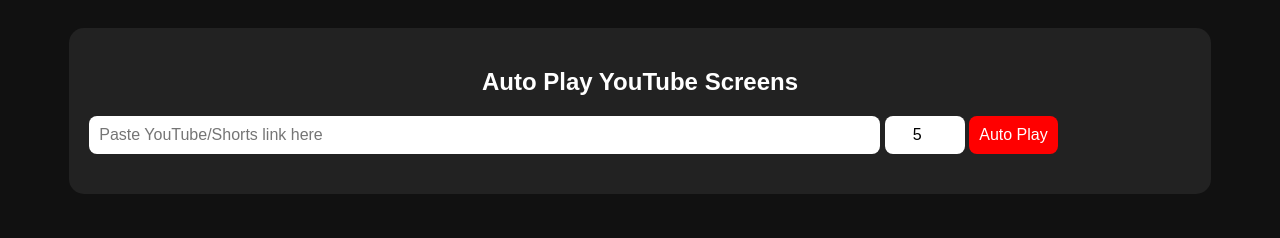
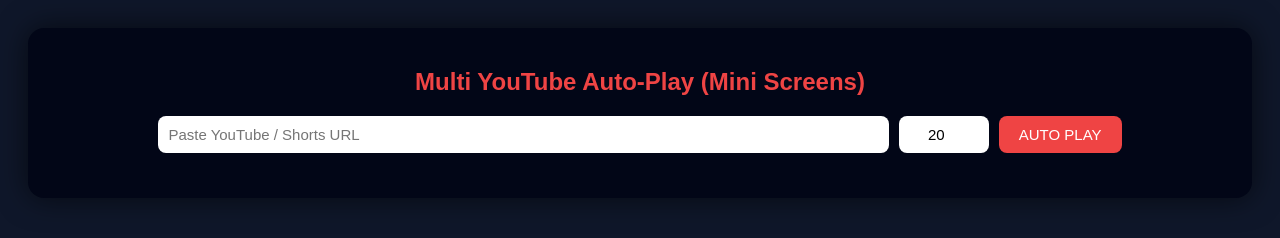
Before and after one commit to hellohacker143/livetext, a plain HTML site: page youtube.html in a window 1280 px wide. Drawn offline with Linux system fonts and the light colour scheme.

Commit message:
Update youtube.html

```diff
--- a/youtube.html
+++ b/youtube.html
@@ -2,93 +2,131 @@
 <html>
 <head>
 <title>Multi YouTube Auto Player</title>
+
 <style>
-body {
-  background:#111;
+body{
+    background:#0f172a;
     color:#fff;
-  font-family:Arial;
+    font-family:Arial, sans-serif;
     padding:20px;
 }
-.box {
-  background:#222;
+
+.box{
+    background:#020617;
     padding:20px;
-  border-radius:15px;
-  width:90%;
+    border-radius:16px;
+    max-width:1200px;
     margin:auto;
+    box-shadow:0 0 30px rgba(0,0,0,0.6);
 }
-input,button {
+
+h2{
+    text-align:center;
+    color:#ef4444;
+    margin-bottom:20px;
+}
+
+.controls{
+    display:flex;
+    justify-content:center;
+    gap:10px;
+    flex-wrap:wrap;
+}
+
+input{
     padding:10px;
-  font-size:16px;
+    font-size:15px;
     border-radius:8px;
     border:none;
 }
-#url { width:70%; }
-#count { width:60px; text-align:center; }
 
-button {
-  background:red;
+#url{ width:60%; }
+#count{ width:70px; text-align:center; }
+
+button{
+    background:#ef4444;
     color:#fff;
+    padding:10px 20px;
+    border:none;
+    border-radius:8px;
     cursor:pointer;
+    font-size:15px;
 }
-button:hover { background:#c60000; }
+button:hover{ background:#dc2626; }
 
-.screens {
-  margin-top:20px;
-  display:flex;
-  flex-wrap:wrap;
-  gap:15px;
-  justify-content:center;
+/* ===== GRID ===== */
+.screens{
+    margin-top:25px;
+    display:grid;
+    grid-template-columns:repeat(4, 1fr); /* 4 columns */
+    gap:10px;
 }
-.screen {
-  width:300px;
-  height:180px;
+
+.screen{
     background:#000;
+    aspect-ratio:16/9;
     border-radius:10px;
     overflow:hidden;
+    border:1px solid #1e293b;
 }
-h2 {text-align:center;}
+
+iframe{
+    width:100%;
+    height:100%;
+    border:none;
+}
 </style>
 </head>
 
 <body>
+
 <div class="box">
-  <h2>Auto Play YouTube Screens</h2>
+    <h2>Multi YouTube Auto-Play (Mini Screens)</h2>
 
-  <input type="text" id="url" placeholder="Paste YouTube/Shorts link here">
-  <input type="number" id="count" value="5" min="1">
-  <button onclick="createScreens()">Auto Play</button>
+    <div class="controls">
+        <input type="text" id="url" placeholder="Paste YouTube / Shorts URL">
+        <input type="number" id="count" value="20" min="1" max="40">
+        <button onclick="createScreens()">AUTO PLAY</button>
+    </div>
 
     <div class="screens" id="screens"></div>
 </div>
 
 <script>
-function convertURL(url) {
-  if (url.includes("shorts")) {
-    url = url.replace("shorts/", "embed/");
-    return url + "?autoplay=1&mute=1";
+function convertURL(url){
+    if(url.includes("shorts")){
+        return url.replace("shorts/","embed/") + "?autoplay=1&mute=1&playsinline=1";
     }
-  if (url.includes("watch?v=")) {
-    let id = url.split("v=")[1];
-    return "https://www.youtube.com/embed/" + id + "?autoplay=1&mute=1";
+    if(url.includes("watch?v=")){
+        const id = url.split("v=")[1].split("&")[0];
+        return "https://www.youtube.com/embed/" + id + "?autoplay=1&mute=1&playsinline=1";
     }
     return url;
 }
 
-function createScreens() {
-  const link = document.getElementById('url').value;
-  const count = parseInt(document.getElementById('count').value);
+function createScreens(){
+    const link = document.getElementById("url").value.trim();
+    const count = parseInt(document.getElementById("count").value);
+    const container = document.getElementById("screens");
 
-  if(!link) return alert("Paste link first!");
+    if(!link){
+        alert("Paste YouTube link first!");
+        return;
+    }
 
-  const embed = convertURL(link);
-  const area = document.getElementById('screens');
-  area.innerHTML = "";
+    container.innerHTML="";
+    const embedURL = convertURL(link);
 
-  for(let i=0; i<count; i++) {
+    for(let i=0;i<count;i++){
         const div = document.createElement("div");
         div.className="screen";
-    div.innerHTML = `<iframe width="100%" height="100%" src="${embed}" allow="autoplay"></iframe>`;
-    area.appendChild(div);
+        div.innerHTML = `
+            <iframe
+              src="${embedURL}"
+              allow="autoplay; encrypted-media"
+              allowfullscreen>
+            </iframe>`;
+        container.appendChild(div);
     }
 }
 </script>
```
Lines whose indentation alone changed are shown as unchanged.
